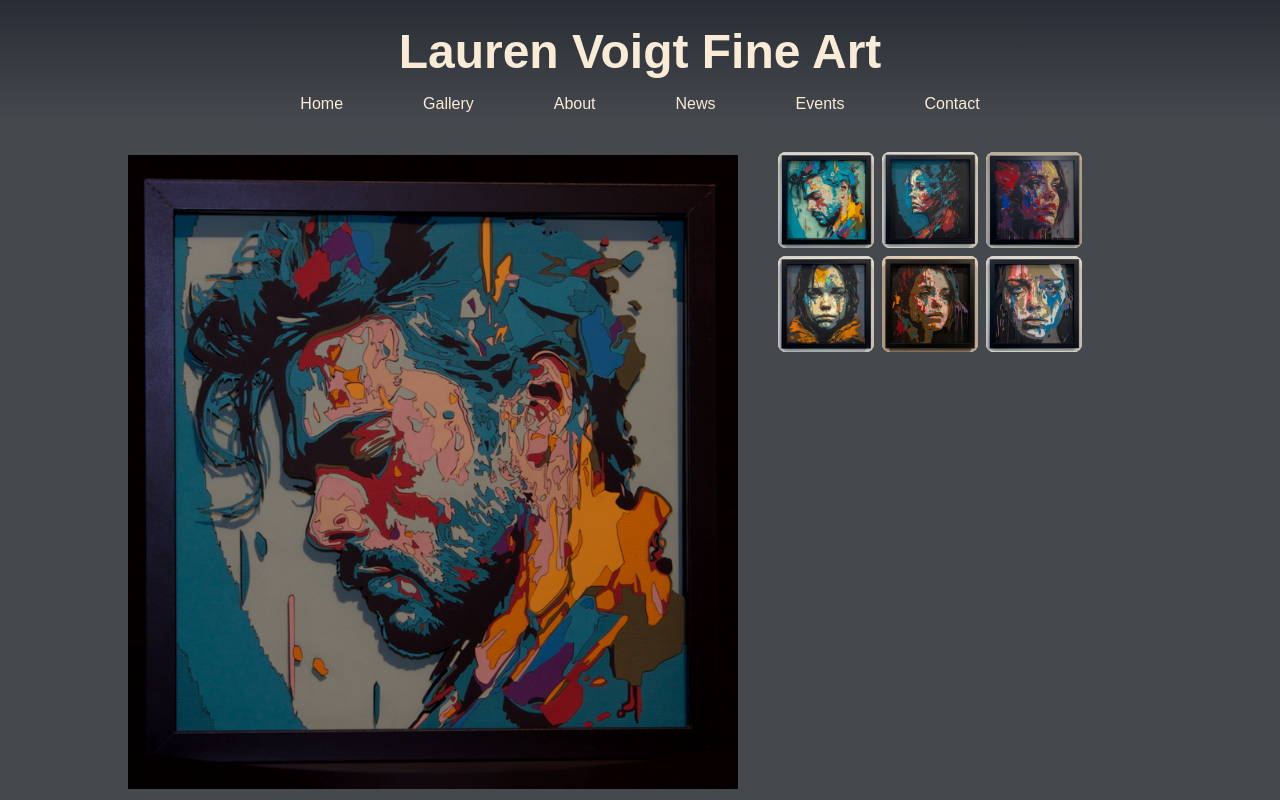
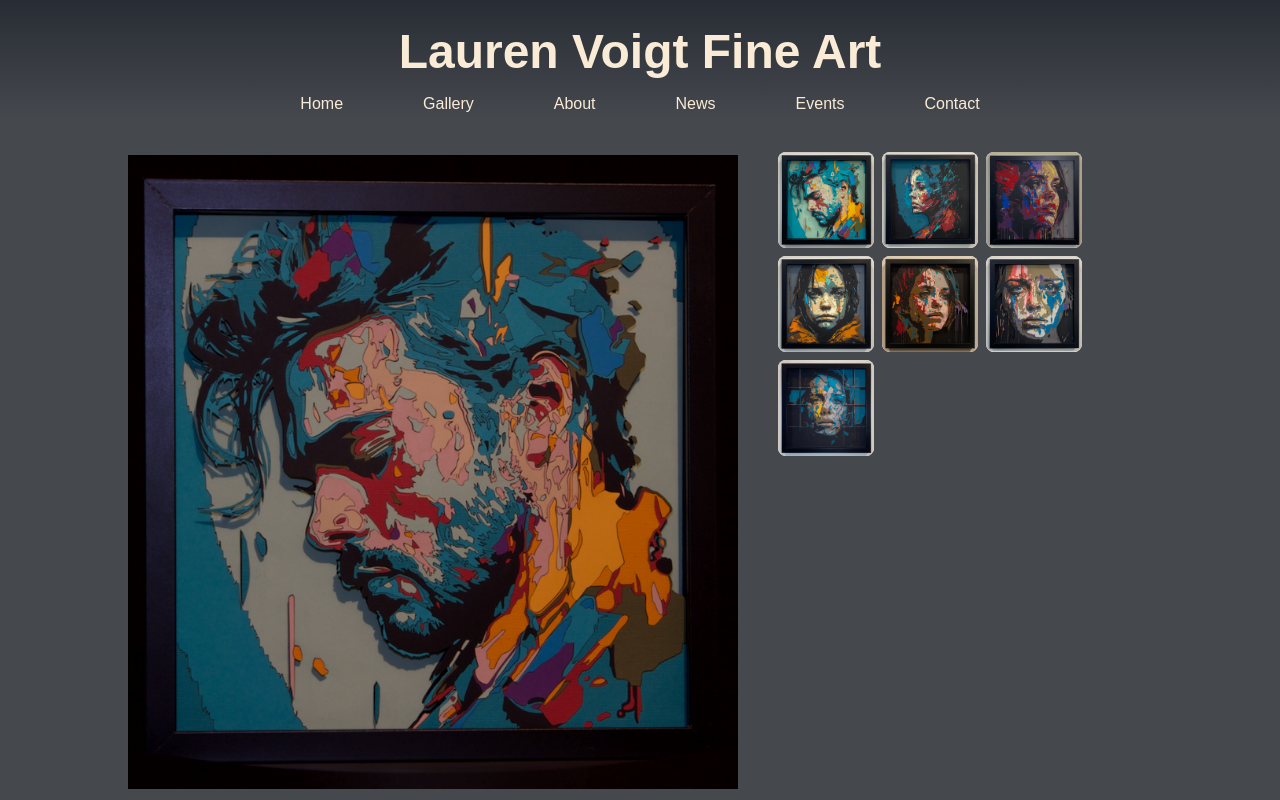
Before and after one commit to danieleugenevoigt/LVFA, a React (Create React App) app: page /gallery in a window 1280 px wide. Shown: the top 800 px of the page. Built offline with nearby package versions, Linux system fonts and the light colour scheme; a web font is replaced by a local one.

Commit message:
added new image to products.js

```diff
--- a/src/database/products.js
+++ b/src/database/products.js
@@ -52,6 +52,15 @@ const product6 = {
   price: '$475',
 };
 
-const productList = [product1, product2, product3, product4, product5, product6];
+const product7 = {
+  title: 'Trapped',
+  size: '12" by 12" ',
+  imageArray: ['/images/slideshow-7.png', '/images/slideshow-7.png'],
+  description: 'Mixed Media',
+  status: 'Available',
+  price: '$475',
+};
+
+const productList = [product1, product2, product3, product4, product5, product6, product7];
 
 export default productList;
```
Also changed, not shown: public/images/slideshow-7.png (added).
